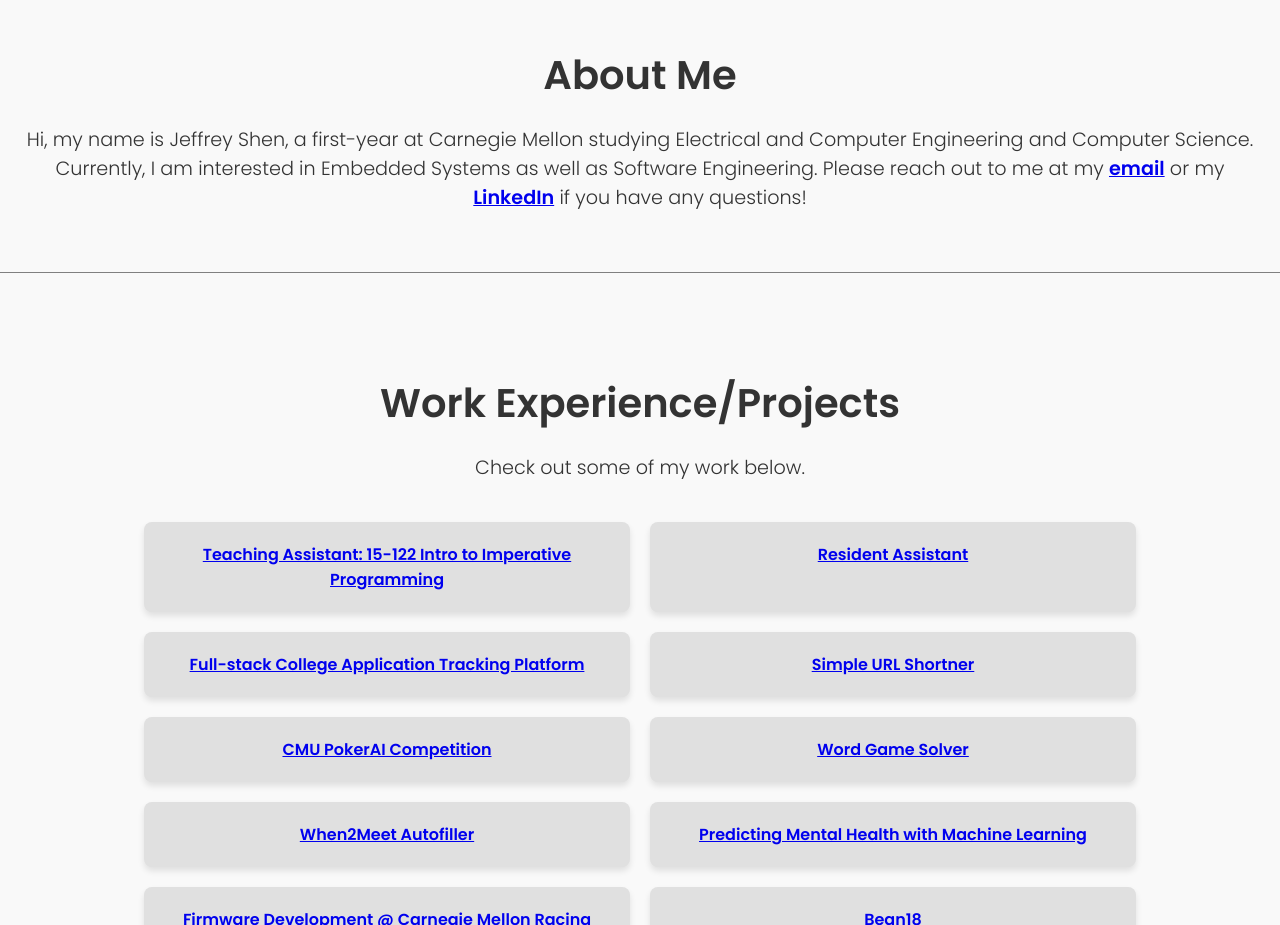
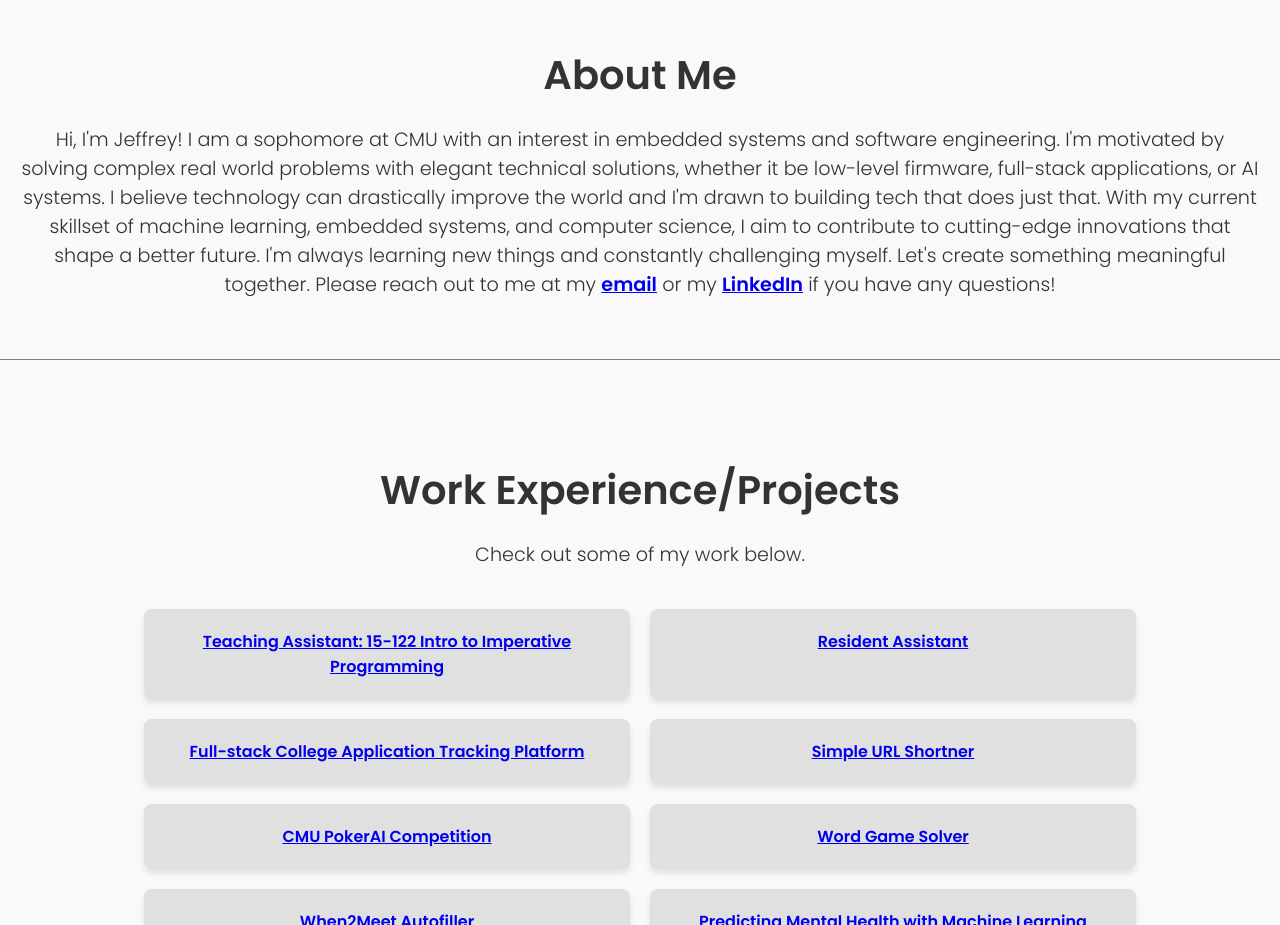
Before and after one commit to Skyism/personal-website, a plain HTML site: page index.html in a window 1280 px wide. Shown: the part 880-1805 px from the top of the page. Drawn offline with Linux system fonts and the light colour scheme.

Commit message:
update bio

```diff
--- a/index.html
+++ b/index.html
@@ -53,8 +53,15 @@
 <section id="about">
   <div class="content">
     <h2>About Me</h2>
-    <p>Hi, my name is Jeffrey Shen, a first-year at Carnegie Mellon studying Electrical and Computer Engineering and Computer Science.
-      Currently, I am interested in Embedded Systems as well as Software Engineering. Please reach out to me at my
+    <p>Hi, I'm Jeffrey!
+
+      I am a sophomore at CMU with an interest in embedded systems and software engineering. I'm motivated by solving complex real world problems with elegant technical solutions, whether it be low-level firmware, full-stack applications, or AI systems. I believe technology can drastically improve the world and I'm drawn to building tech that does just that.
+
+      With my current skillset of machine learning, embedded systems, and computer science, I aim to contribute to cutting-edge innovations that shape a better future. I'm always learning new things and constantly challenging myself.
+
+      Let's create something meaningful together.
+
+      Please reach out to me at my
       <a href="mailto:jshen3@andrew.cmu.edu"><b>email</b></a> or my
       <a href="https://www.linkedin.com/in/jeffrey-shen-996795327" target="_blank"><b>LinkedIn</b></a>
       if you have any questions!</p>
```
